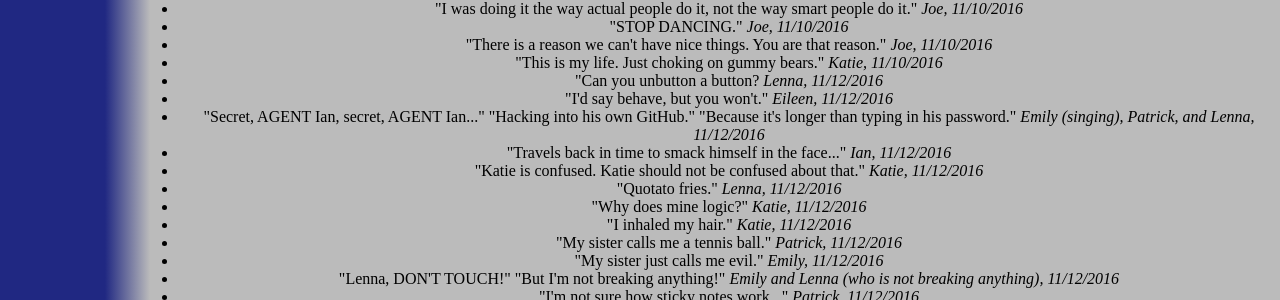
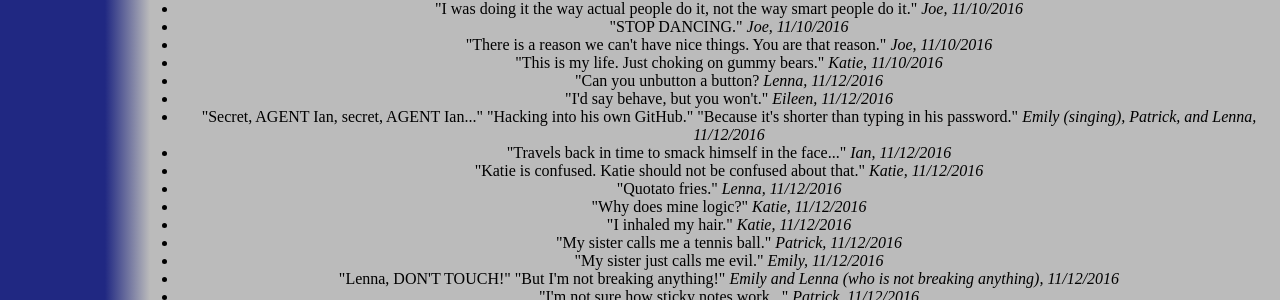
Before and after one commit to katiebugmoon/FRC4131.github.io, a Jekyll site: the page built from media/2017/quotes.html, in a window 1280 px wide. Shown: the part 1510-1810 px from the top of the page. Built offline with Jekyll 4.4.1, drawn with Linux system fonts in a browser that asks for light colours; nearby versions of some CDN libraries.

Commit message:
Update quotes.html

```diff
--- a/media/2017/quotes.html
+++ b/media/2017/quotes.html
@@ -86,7 +86,7 @@ title: Build Season 2017 Quotes
 	<li>"This is my life. Just choking on gummy bears." <i>Katie, 11/10/2016</i></li>
 	<li>"Can you unbutton a button? <i>Lenna, 11/12/2016</i></li>
 	<li>"I'd say behave, but you won't." <i>Eileen, 11/12/2016</i></li>
-	<li>"Secret, AGENT Ian, secret, AGENT Ian..." "Hacking into his own GitHub." "Because it's longer than typing in his password." <i>Emily (singing), Patrick, and Lenna, 11/12/2016</i></li>
+	<li>"Secret, AGENT Ian, secret, AGENT Ian..." "Hacking into his own GitHub." "Because it's shorter than typing in his password." <i>Emily (singing), Patrick, and Lenna, 11/12/2016</i></li>
 	<li>"Travels back in time to smack himself in the face..." <i>Ian, 11/12/2016</i></li>
 	<li>"Katie is confused. Katie should not be confused about that." <i>Katie, 11/12/2016</i> </li>
 	<li>"Quotato fries." <i>Lenna, 11/12/2016</i></li>
```
